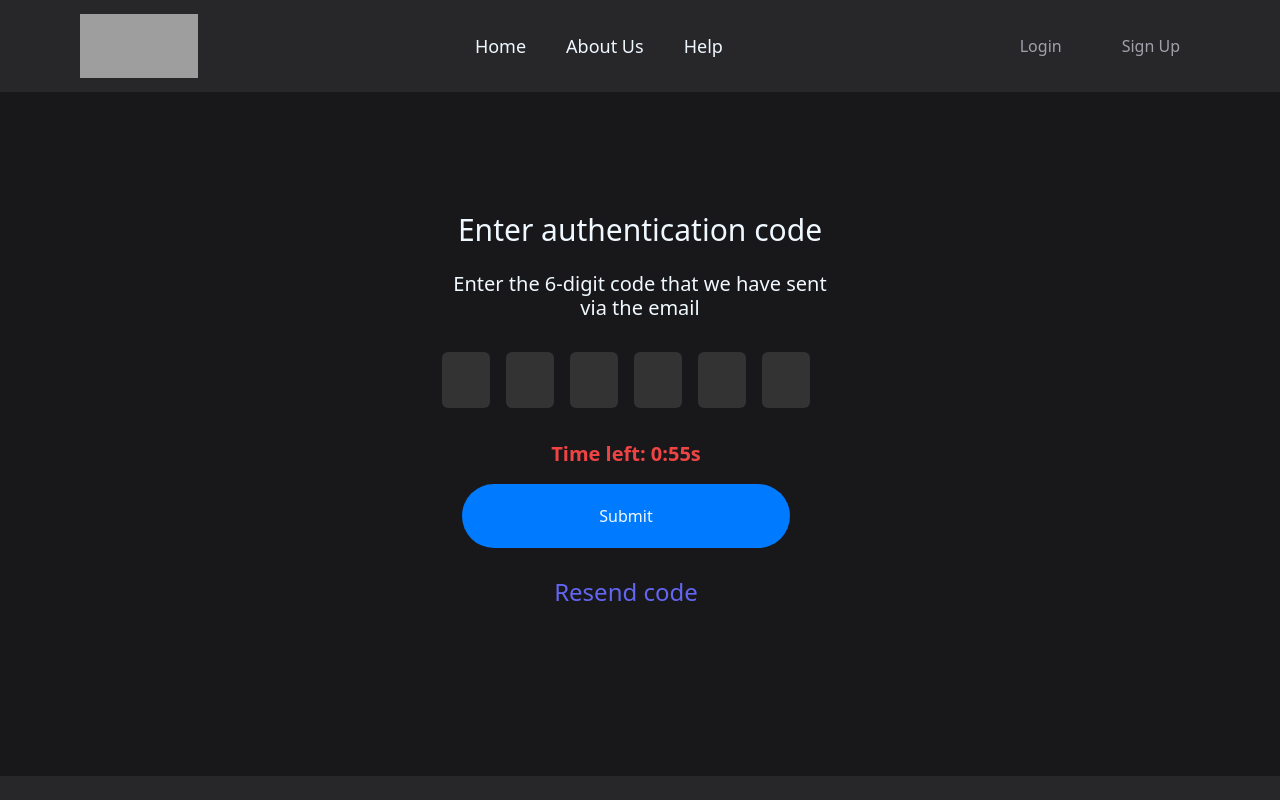
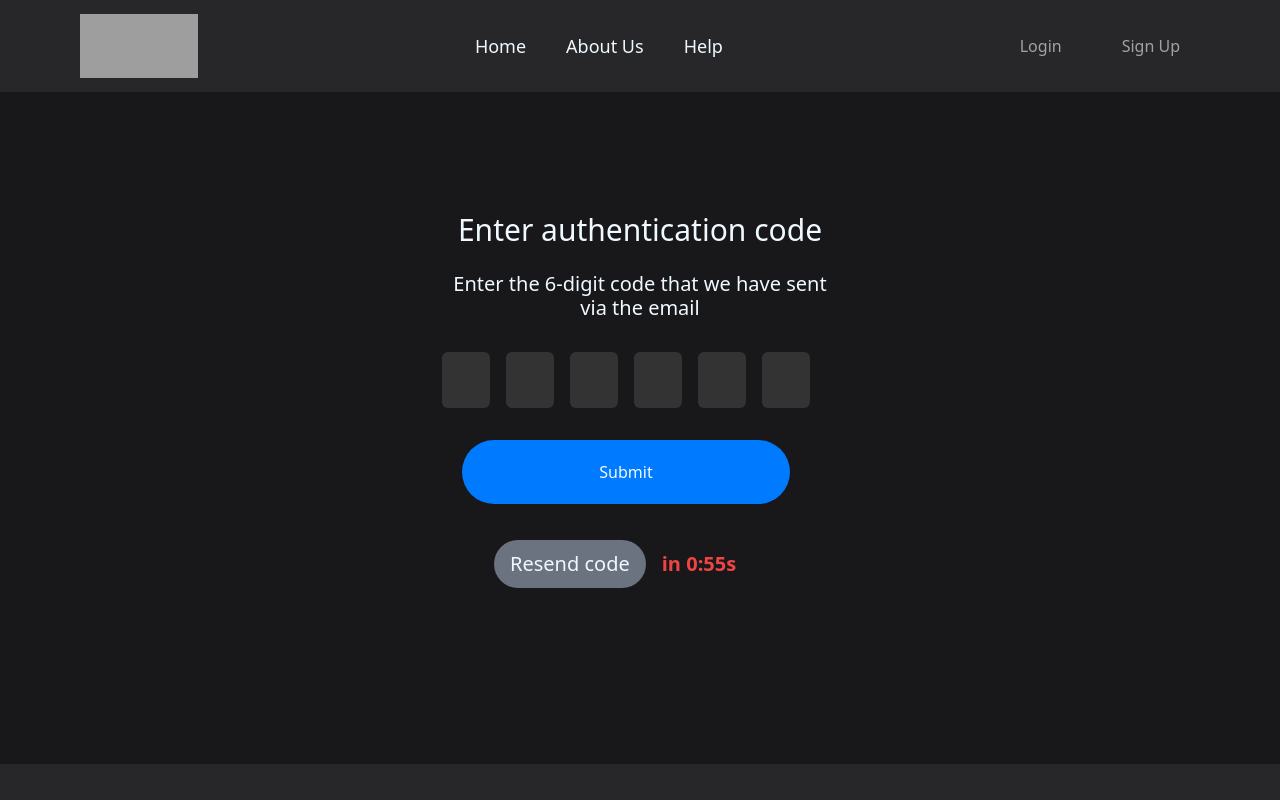
Before and after one commit to mohdmishal18/NextStep-Frontend, a React (Vite) app: page /verifyOtp in a window 1280 px wide. Shown: the top 800 px of the page. Built offline with nearby package versions, Linux system fonts and the light colour scheme; grey boxes are pictures that could not be loaded.

Commit message:
resend otp completed

```diff
--- a/src/api/mentee.ts
+++ b/src/api/mentee.ts
@@ -7,24 +7,32 @@ import menteeRoutes from "../service/endPoints/menteeEndpoint";
 import { signUpData } from "../Types/menteeTypes";
 
 export const menteeSignup = async (menteeData: signUpData) => {
+  try {
+    const res = await API.post(menteeRoutes.Signup, menteeData);
 
-    try {
-        const res = await API.post(menteeRoutes.Signup, menteeData)
-
-        return res
+    return res;
+  } catch (err) {
+    console.log(err, "error from api");
+    throw err;
   }
-    catch(err) {
-        console.log(err, "error from api");
-        throw err
-    }
-
-}
+};
 
 export const verifyOtp = async (otp: number, email: string) => {
   try {
-      return await API.post(menteeRoutes.verifyOtp, { otp,email });
+    return await API.post(menteeRoutes.verifyOtp, { otp, email });
   } catch (error) {
     const err: Error = error as Error;
+    throw err;
+  }
+};
+
+// Resend OTP
+export const resendOtp = async (email: string) => {
+  try {
+    return await API.post(menteeRoutes.resendOtp, {email});
+  } catch (error) {
+    const err: Error = error as Error;
+    console.log(err);
     throw err; // Re-throw the error after handling it
   }
 };
--- a/src/components/mentee/Otp.tsx
+++ b/src/components/mentee/Otp.tsx
@@ -2,15 +2,11 @@ import React, { useEffect, useState, useRef } from "react";
 import { useDispatch } from "react-redux";
 import { useNavigate } from "react-router-dom";
 import axios from "axios";
-import { useSelector } from "react-redux";
 
-import { RootState } from "../../store/store";
 import { menteeLogin } from "../../store/slices/menteeAuthSlice";
-import { verifyOtp } from "../../api/mentee";
-
+import { verifyOtp,resendOtp } from "../../api/mentee";
 const Otp: React.FC = () => {
-
-  const email = useSelector((state: RootState) => state.mentee.otpEmail);
+  const email = localStorage.getItem('otpEmail')
 
   const dispatch = useDispatch();
   const navigate = useNavigate();
@@ -23,7 +19,7 @@ const Otp: React.FC = () => {
     otp3: "",
     otp4: "",
     otp5: "",
-    otp6: ""
+    otp6: "",
   });
   const [timer, setTimer] = useState(() => {
     let timer = localStorage.getItem("otpTimer");
@@ -79,6 +75,16 @@ const Otp: React.FC = () => {
     }
   };
 
+  const handleResendOtp = async () => {
+    try {
+      const response = await resendOtp(email as string);
+      if (response.status) {
+        setTimer(60);
+        localStorage.setItem("otpTimer", "60");
+      }
+    } catch (error) {}
+  };
+
   const handleSubmit = async (e: React.FormEvent) => {
     try {
       e.preventDefault();
@@ -101,12 +107,14 @@ const Otp: React.FC = () => {
         value += val;
       });
 
-      let response = await verifyOtp(Number(value), email);
-      console.log("res from otp varificaiton ,", response)
+      let response = await verifyOtp(Number(value), email as string);
+      console.log("res from otp varificaiton ,", response);
 
       if (response.data.message === "OTP verified successfully") {
         dispatch(menteeLogin(response.data.user));
         navigate("/profile");
+        localStorage.removeItem('otpEmail')
+        localStorage.removeItem('otpTimer')
       }
     } catch (error) {
       if (axios.isAxiosError(error)) {
@@ -125,8 +133,8 @@ const Otp: React.FC = () => {
             Enter authentication code
           </h1>
           <p className="mt-6 text-xl leading-6 text-sky-50">
-            Enter the 6-digit code that we have sent via the
-            email <span className="text-blue font-semibold">{email}</span>
+            Enter the 6-digit code that we have sent via the email{" "}
+            <span className="text-blue font-semibold">{email}</span>
           </p>
           <form onSubmit={(e) => handleSubmit(e)}>
             <div className="flex gap-4 pr-7 mt-8 text-base leading-4 whitespace-nowrap text-neutral-950 max-md:pr-5">
@@ -138,6 +146,7 @@ const Otp: React.FC = () => {
                   <input
                     name={value}
                     type="text"
+                    pattern="/d*"
                     maxLength={1}
                     className="w-full h-full bg-[#333333] text-white border-none rounded-md text-center text-2xl focus:outline-none focus:shadow-lg focus:shadow-blue-500"
                     aria-label={`Digit ${index + 1} of authentication code`}
@@ -151,15 +160,30 @@ const Otp: React.FC = () => {
               ))}
             </div>
             <div className="flex flex-col pr-12 pl-5 mt-8 font-medium max-md:pr-5 max-md:mt-10">
-            <div className="mb-4 text-xl font-bold text-red-500">
-              Time left: {formatTime(timer)}s
-            </div>
-            <button onClick={handleSubmit} className="px-16 py-6 text-base leading-4 text-white whitespace-nowrap bg-blue rounded-[48px] max-md:px-5">
+              <button
+                onClick={handleSubmit}
+                className="px-16 py-6 text-base leading-4 text-white whitespace-nowrap bg-blue rounded-[48px] max-md:px-5"
+              >
                 Submit
               </button>
-            <button className="self-center mt-9 text-2xl leading-4 text-indigo-500">
+              <div className="flex items-center space-x-4 mt-9 ml-8">
+                <button
+                  className={`rounded-[48px] text-xl p-4 leading-4 text-white ${
+                    timer === 0
+                      ? "bg-blue-500 hover:bg-blue-600"
+                      : "bg-gray-500 cursor-not-allowed"
+                  }`}
+                  onClick={
+                    timer === 0 ? handleResendOtp : (e) => e.preventDefault()
+                  }
+                  style={{ pointerEvents: timer === 0 ? "auto" : "none" }}
+                >
                   Resend code
                 </button>
+                <div className="text-xl font-bold text-red-500">
+                  in  {formatTime(timer)}s
+                </div>
+              </div>
             </div>
           </form>
         </div>
--- a/src/components/mentee/SignupForm.tsx
+++ b/src/components/mentee/SignupForm.tsx
@@ -1,14 +1,12 @@
 import { useState } from "react";
 import { useForm, SubmitHandler } from "react-hook-form";
 import { useNavigate } from "react-router-dom";
-import { useDispatch } from "react-redux";
 import { toast } from "react-toastify";
 import { RiEyeCloseFill } from "react-icons/ri";
 import { FaEye } from "react-icons/fa";
 import axios from "axios";
 
 // Redux
-import { setOtpEmail } from "../../store/slices/menteeAuthSlice";
 import { menteeSignup } from "../../api/mentee";
 import SignupInputField from "../common/SignupInputField";
 import { signUpData } from "../../Types/menteeTypes";
@@ -18,7 +16,6 @@ const SignUpForm = () => {
   const [showConfirmPassword, setShowConfirmPassword] = useState(false);
 
   const navigate = useNavigate();
-  const dispatch = useDispatch();
 
   const {
     register,
@@ -49,7 +46,7 @@ const SignUpForm = () => {
       const response = await menteeSignup(data);
       if (response.data.message === "User created and OTP sent successfully" && response.data.status) {
         localStorage.setItem("otpTimer", "60");
-        dispatch(setOtpEmail(response.data.email));
+        localStorage.setItem('otpEmail', response.data.email)
         navigate('/verifyOtp');
       }
     } catch (error) {
--- a/src/service/endPoints/menteeEndpoint.ts
+++ b/src/service/endPoints/menteeEndpoint.ts
@@ -2,7 +2,8 @@
 const menteeRoutes = {
     Signup: '/mentee/signup',
     Signin: '/login',
-    verifyOtp: '/mentee/verify-otp'
+    verifyOtp: '/mentee/verify-otp',
+    resendOtp: '/mentee/resend-otp'
 }
 
 
--- a/src/store/slices/menteeAuthSlice.tsx
+++ b/src/store/slices/menteeAuthSlice.tsx
@@ -16,13 +16,11 @@ interface Mentee {
 export interface MenteeState {
   menteeLogin: boolean;
   menteeData: Mentee | null;
-  otpEmail: string;
 }
 
 const initialState:MenteeState = {
   menteeLogin : false,
   menteeData : null,
-  otpEmail: ''
 }
 
 const menteeSlice = createSlice({
@@ -37,13 +35,9 @@ const menteeSlice = createSlice({
     menteeLogout : (state)=> {
       state.menteeLogin = false
     },
-
-    setOtpEmail: (state, action: PayloadAction<string>) => {
-      state.otpEmail = action.payload;
-    },
   }
 })
 
 
-export const { menteeLogin , menteeLogout , setOtpEmail } = menteeSlice.actions
+export const { menteeLogin , menteeLogout } = menteeSlice.actions
 export default menteeSlice.reducer
```
Lines whose indentation alone changed are shown as unchanged.
